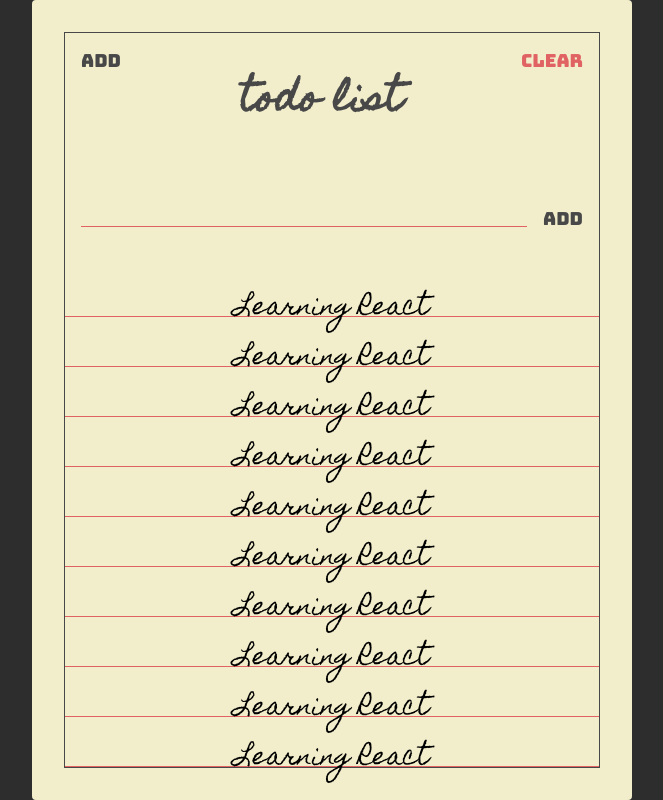
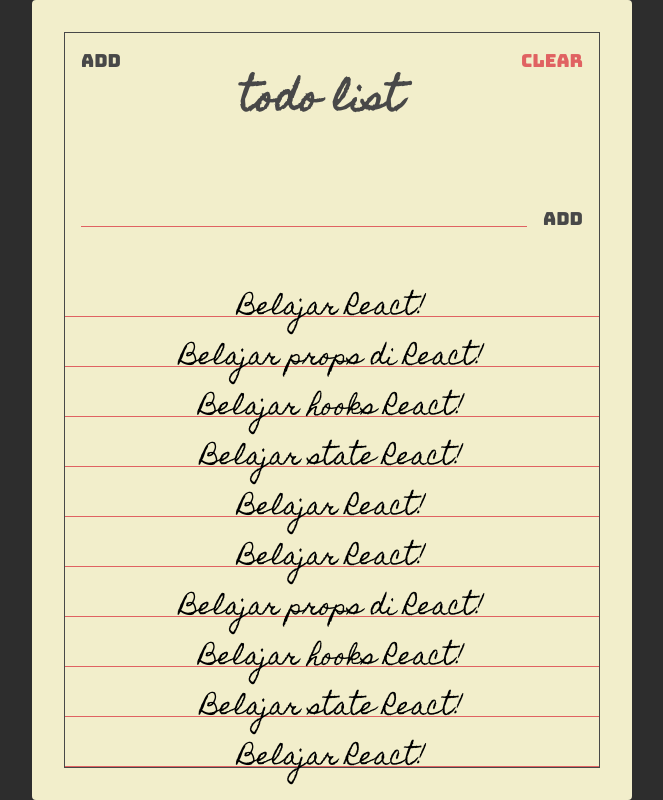
Before and after one commit to bannafi/react-todolist, a React (Create React App) app: page / in a window 1280 px wide. Shown: the whole page, without its empty margins (308-971 px from the left). Built offline with nearby package versions, Linux system fonts and the light colour scheme.

Commit message:
Create page & todo components

```diff
--- a/src/App.js
+++ b/src/App.js
@@ -1,17 +1,8 @@
 import React from "react";
 import "./styles.css";
 
-import Paper from "./components/paper";
-import Header from "./components/header";
-import TodoForm from "./components/todoForm";
-import Todos from "./components/todos";
+import TodoList from "./pages/TodoList";
 
 export default function App() {
-  return (
-    <Paper>
-      <Header />
-      <TodoForm />
-      <Todos />
-    </Paper>
-  );
+  return <TodoList />;
 }
--- /dev/null
+++ b/src/components/todo.jsx
@@ -0,0 +1,16 @@
+import React from "react";
+import PropTypes from "prop-types";
+
+const Todo = props => {
+  return (
+    <div class="todo">
+      <span class="todo-text">{props.text}</span>
+    </div>
+  );
+};
+
+Todo.PropTypes = {
+  text: PropTypes.string.isRequired
+};
+
+export default Todo;
--- a/src/components/todos.jsx
+++ b/src/components/todos.jsx
@@ -1,38 +1,45 @@
 import React from "react";
+import Todo from "./todo";
 
 const Todos = () => {
+  const todos = [
+    {
+      text: "Belajar React!"
+    },
+    {
+      text: "Belajar props di React!"
+    },
+    {
+      text: "Belajar hooks React!"
+    },
+    {
+      text: "Belajar state React!"
+    },
+    {
+      text: "Belajar React!"
+    },
+    {
+      text: "Belajar React!"
+    },
+    {
+      text: "Belajar props di React!"
+    },
+    {
+      text: "Belajar hooks React!"
+    },
+    {
+      text: "Belajar state React!"
+    },
+    {
+      text: "Belajar React!"
+    }
+  ];
+
   return (
     <section class="todos">
-      <div class="todo">
-        <span class="todo-text">Learning React</span>
-      </div>
-      <div class="todo">
-        <span class="todo-text">Learning React</span>
-      </div>
-      <div class="todo">
-        <span class="todo-text">Learning React</span>
-      </div>
-      <div class="todo">
-        <span class="todo-text">Learning React</span>
-      </div>
-      <div class="todo">
-        <span class="todo-text">Learning React</span>
-      </div>
-      <div class="todo">
-        <span class="todo-text">Learning React</span>
-      </div>
-      <div class="todo">
-        <span class="todo-text">Learning React</span>
-      </div>
-      <div class="todo">
-        <span class="todo-text">Learning React</span>
-      </div>
-      <div class="todo">
-        <span class="todo-text">Learning React</span>
-      </div>
-      <div class="todo">
-        <span class="todo-text">Learning React</span>
-      </div>
+      {todos.map(todo => {
+        return <Todo text={todo.text} />;
+      })}
     </section>
   );
 };
--- /dev/null
+++ b/src/pages/TodoList.jsx
@@ -0,0 +1,18 @@
+import React from "react";
+
+import Paper from "../components/paper";
+import Header from "../components/header";
+import TodoForm from "../components/todoForm";
+import Todos from "../components/todos";
+
+const TodoList = () => {
+  return (
+    <Paper>
+      <Header />
+      <TodoForm />
+      <Todos />
+    </Paper>
+  );
+};
+
+export default TodoList;
--- a/src/styles.css
+++ b/src/styles.css
@@ -138,6 +138,7 @@
 .todos {
   display: flex;
   flex-direction: column;
+  min-height: 500px;
 }
 
 .todo {
@@ -146,7 +147,7 @@
   flex: 1 0 auto;
   text-align: center;
 
-  min-height: 34px;
+  max-height: 34px;
   margin: 16px 0 0;
   font-family: "homemade apple", sans-serif;
   font-size: 24px;
@@ -155,6 +156,8 @@
 }
 
 .todo-text {
+  width: 100%;
+  height: 50px;
   position: absolute;
   left: 50%;
   transform: translate(-50%);
```
